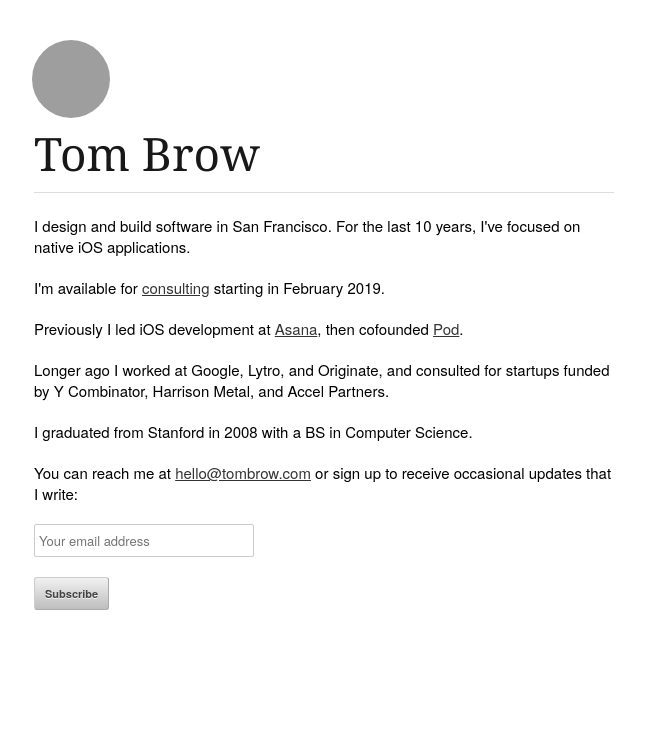
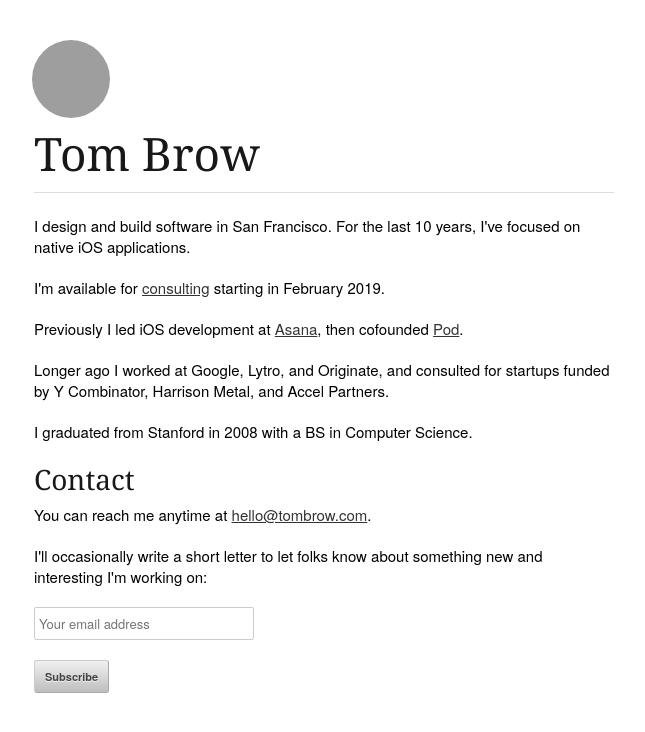
Before and after one commit to brow/rebeccabutler.org, a Jekyll site: the page built from index.html, in a window 1280 px wide, cut to the strip 0-732 px from the top of the page. Shown: the whole strip, without its empty margins (306-951 px from the left). Built offline with Jekyll 4.4.1, drawn with Linux system fonts in a browser that asks for light colours; grey boxes are pictures that could not be loaded.

Commit message:
separate section for contact info

```diff
--- a/index.html
+++ b/index.html
@@ -20,7 +20,12 @@ title: Tom Brow
 
     <p>I graduated from Stanford in 2008 with a BS in Computer Science.</p>
 
-    <p>You can reach me at <a href="mailto:hello@tombrow.com">hello@tombrow.com</a> or sign up to receive occasional updates that I write:</p>
+    <h3>Contact</h3>
+
+    <p>You can reach me anytime at <a href="mailto:hello@tombrow.com">hello@tombrow.com</a>.</p>
+
+    <p> I'll occasionally write a short letter to let folks know about something new and interesting I'm working on:</p>
+
      <form action="https://tinyletter.com/brow" method="post" target="popupwindow" onsubmit="window.open('https://tinyletter.com/brow', 'popupwindow', 'scrollbars=yes,width=800,height=600');return true">
        <input type="text" placeholder="Your email address" name="email" id="tlemail" />
        <input type="hidden" value="1" name="embed"/>
```
